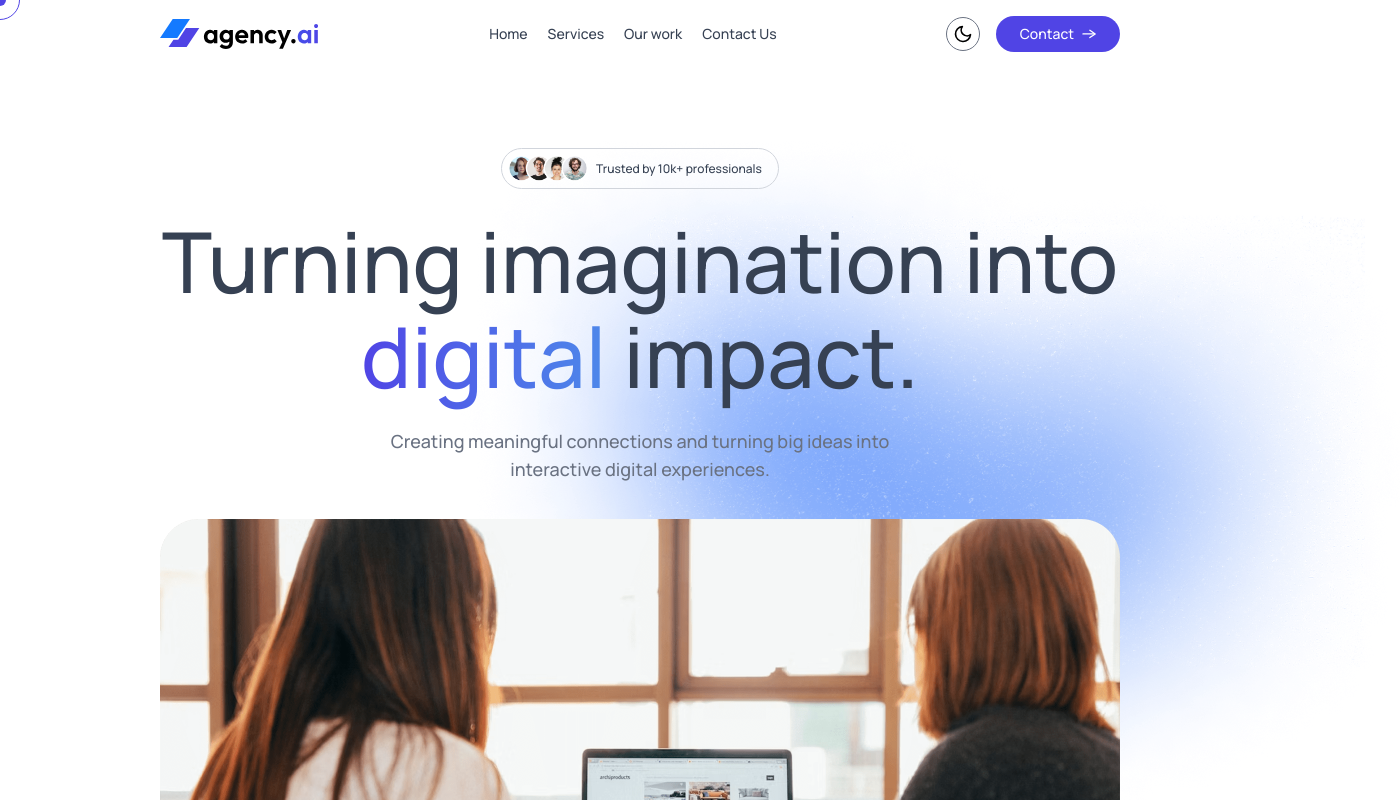
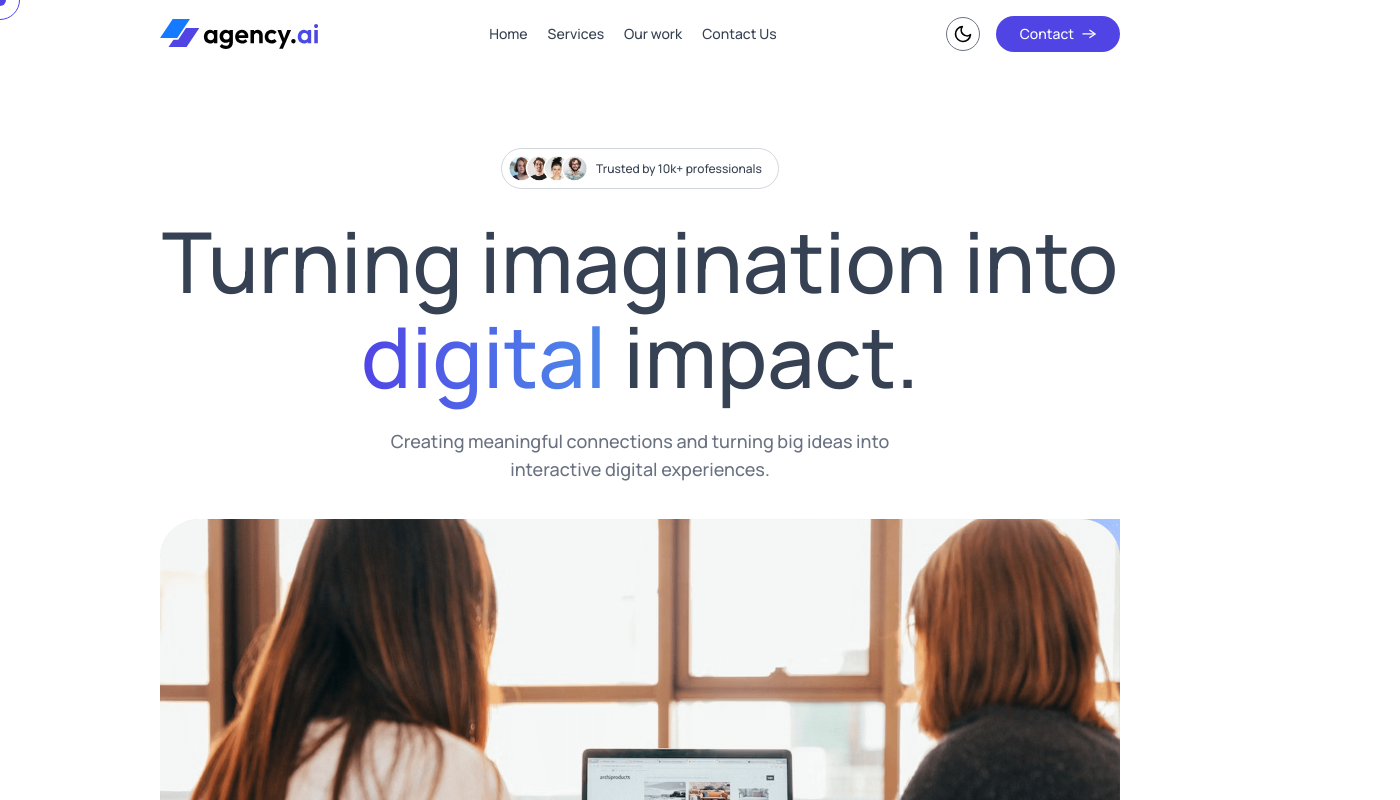
Before and after one commit to bajrangw/agency.ai_website, a React (Vite) app: page / in a window 1280 px wide. Shown: the top 800 px of the page, 1400 px wide, since content can reach past the window. Built offline with nearby package versions, Linux system fonts and the light colour scheme.

Commit message:
Fix typo in overflow class name in Hero component

```diff
--- a/src/components/Hero.jsx
+++ b/src/components/Hero.jsx
@@ -4,7 +4,7 @@ import { motion } from "motion/react"
 
 const Hero = () => {
   return (
-    <div id='hero' className='flex flex-col items-center gap-6 py-20 px-4 sm:px-12 lg:px-24 xl:px-40 text-center w-full overfow-hidden text-gray-700 dark:text-white'>
+    <div id='hero' className='flex flex-col items-center gap-6 py-20 px-4 sm:px-12 lg:px-24 xl:px-40 text-center w-full overflow-hidden text-gray-700 dark:text-white'>
 
         <motion.div
         initial={{ opacity: 0, y: 20 }}
@@ -38,7 +38,7 @@ const Hero = () => {
         transition={{ duration: 0.6, delay: 2, ease: "easeOut" }}
         viewport={{ once: true }}
 
-        className='relative'>
+        className='relative overflow-hidden'>
             <img src={assets.hero_img} alt="" className='w-full max-w-5xl'/>
             <img src={assets.bgImage1} alt="" className='absolute -top-40 -right-40 sm:-top-100 sm:-right-70 -z-1 dark:hidden'/>
         </motion.div>
```
